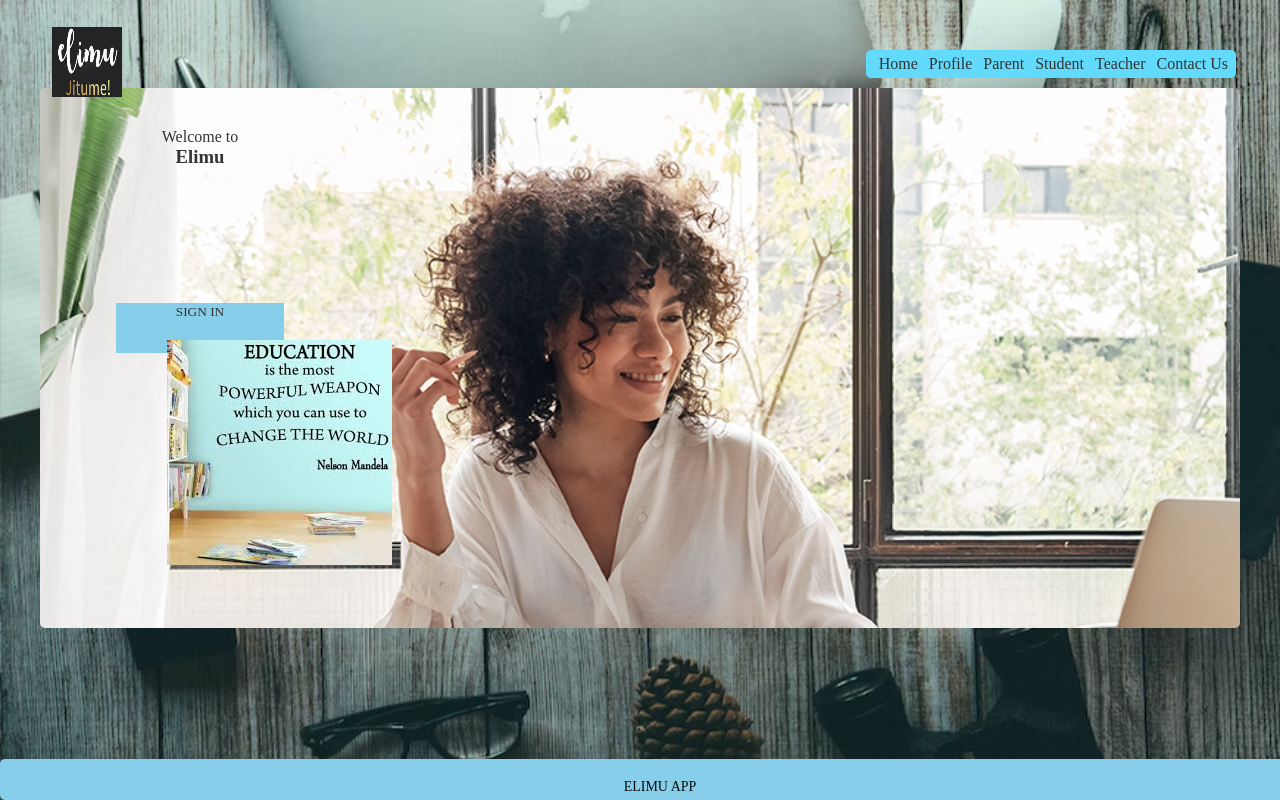
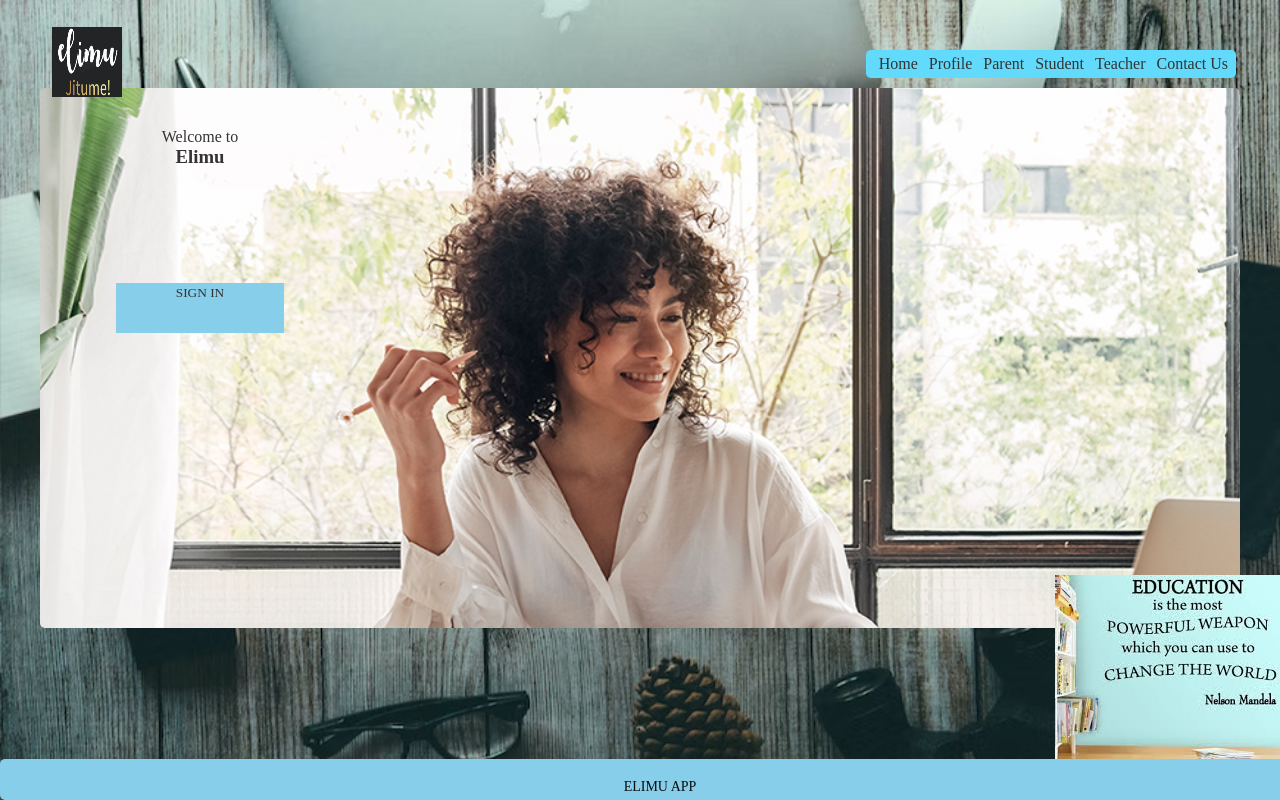
Before and after one commit to Vyvnn/Elimu, a React (Create React App) app in the folder frontend/: page / in a window 1280 px wide. Built offline with nearby package versions, Linux system fonts and the light colour scheme.

Commit message:
to repositin homepage pic

```diff
--- a/frontend/src/components/home.js
+++ b/frontend/src/components/home.js
@@ -12,10 +12,10 @@ const Home = () => {
         <h3>Elimu</h3>
 
         <Link to={"/profile"} id="welcomesignin" ><button id="welcomesignin" >SIGN IN
-        <div className='homepic'><img src="./images/elimucover.jpg" alt="Parent" className="bottom-right-image"/></div>
+
 
         </button></Link>
-
+        <div className='homepic'><img src="./images/elimucover.jpg" alt="Parent" className="bottom-right-image"/></div>
 
 
       </div>
--- a/frontend/src/index.css
+++ b/frontend/src/index.css
@@ -270,3 +270,12 @@ background-color: #a09696;
   left: 10%;
   transform: translate(-10%, -10%);
   text-align: center;}
+  .homepic{
+    display: flex;
+  align-items:bottom;
+
+  }.bottom-right-image{
+    position: absolute;
+    bottom: 0;
+    right: 0;
+  }
```
